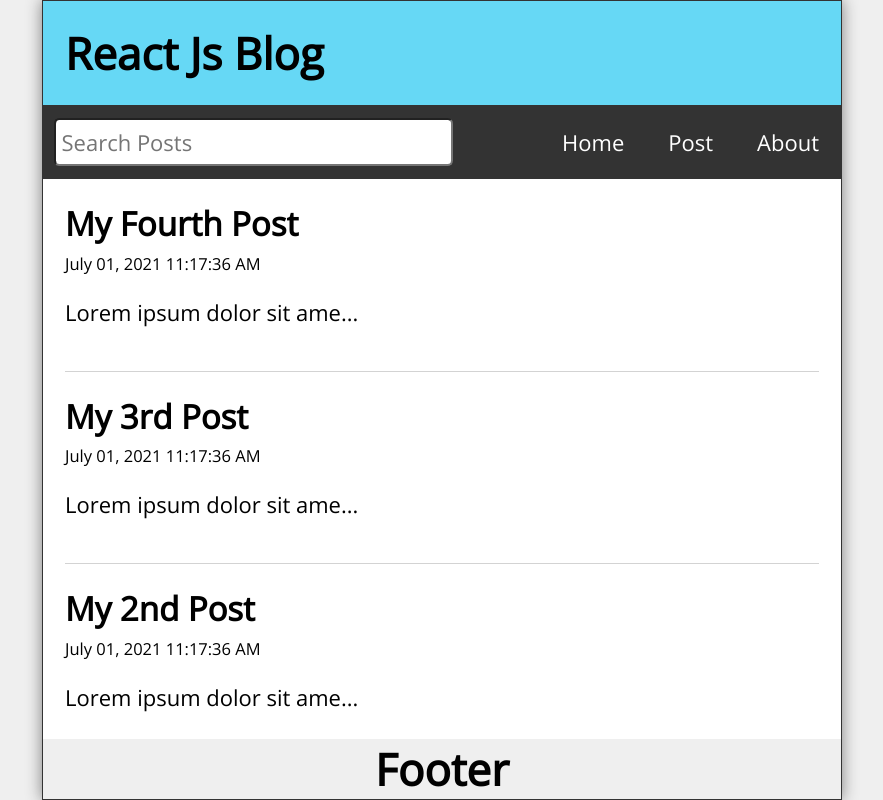
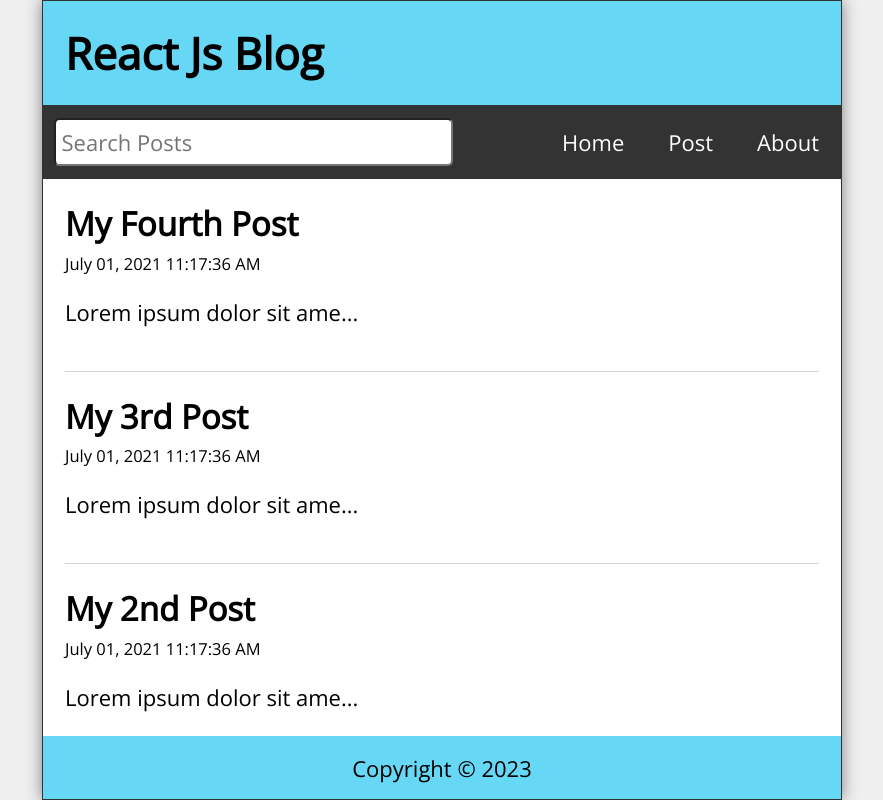
Before and after one commit to uLatipov/rc_router, a React (Create React App) app: page / in a window 1280 px wide. Shown: the whole page, without its empty margins (198-1081 px from the left). Built offline with nearby package versions, Linux system fonts and the light colour scheme.

Commit message:
Complete about, nomatch pages

```diff
--- a/src/About.js
+++ b/src/About.js
@@ -1,7 +1,10 @@
 const About = () => {
 	return (
-		<main>
-			<h1>About</h1>
+		<main className="About">
+			<h2>About</h2>
+			<p style={{ marginTop: "1rem" }}>
+				This blog app is a project in the Learn React tutorial series.
+			</p>
 		</main>
 	);
 };
--- a/src/Footer.js
+++ b/src/Footer.js
@@ -1,7 +1,8 @@
 const Footer = () => {
+	const today = new Date();
 	return (
-		<footer>
-			<h1>Footer</h1>
+		<footer className="Footer">
+			<p>Copyright &copy; {today.getFullYear()}</p>
 		</footer>
 	);
 };
--- a/src/NoMatch.js
+++ b/src/NoMatch.js
@@ -1,7 +1,13 @@
+import { Link } from "react-router-dom";
+
 const NoMatch = () => {
 	return (
-		<main>
-			<h1>NoMatch</h1>
+		<main className="Missing">
+			<h2>Page Not Found</h2>
+			<p>Well, that's disappointing.</p>
+			<p>
+				<Link to="/">Visit Our Homepage</Link>
+			</p>
 		</main>
 	);
 };
```
